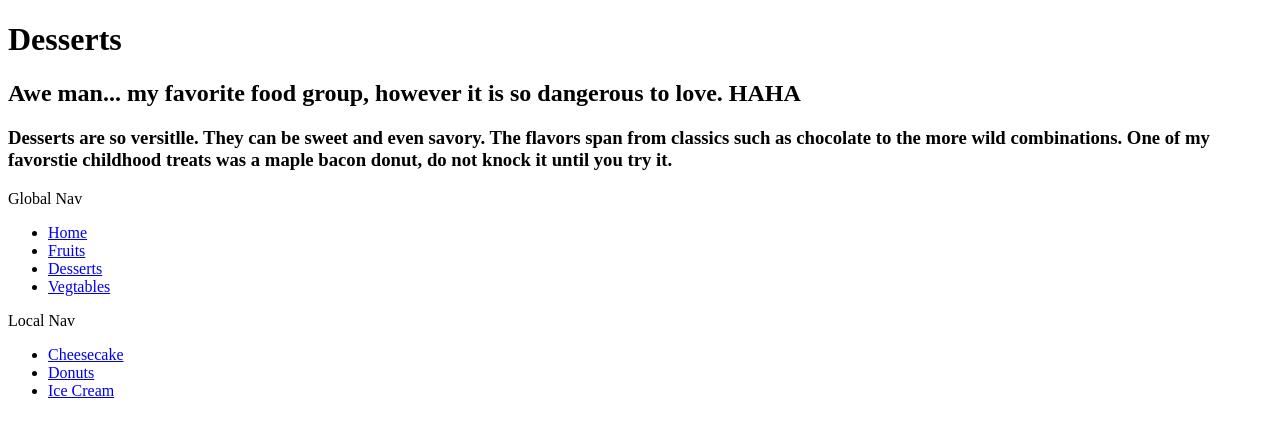
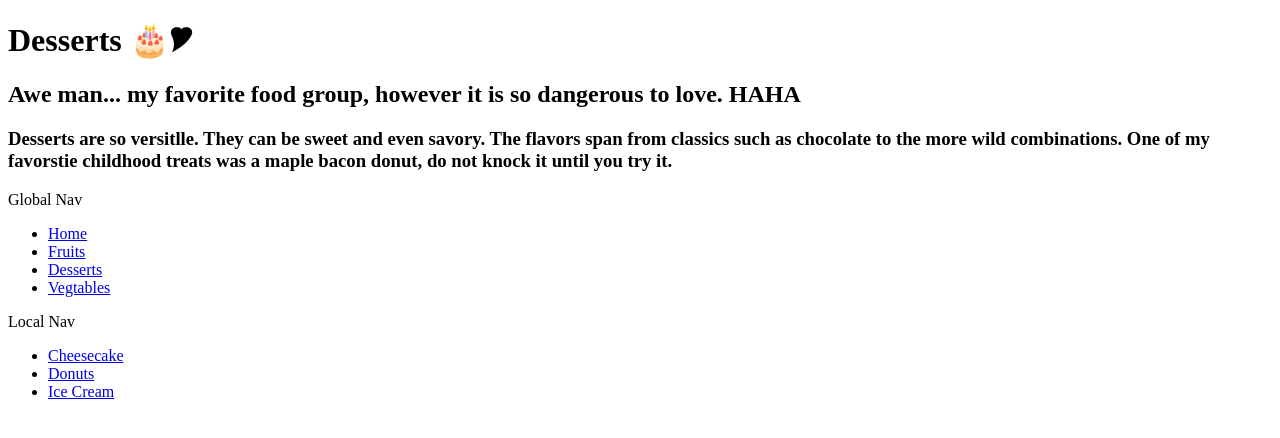
Before and after one commit to lailamonroe/exercise-2, a plain HTML site: page desserts/desserts.html in a window 1280 px wide. Drawn offline with Linux system fonts and the light colour scheme.

Commit message:
Update desserts.html

```diff
--- a/desserts/desserts.html
+++ b/desserts/desserts.html
@@ -3,10 +3,10 @@
     <head>
         <meta charset="UTF-8">
         <meta name="viewport" content="width=device-width, initial-scale=1.0">
-        <title>Desserts</title>
+        <title>&#127892;</title>
     </head>
     <body>
-        <h1>Desserts</h1>
+        <h1>Desserts &#127874;&#127892;</h1>
         <h2>Awe man... my favorite food group, however it is so dangerous to love. HAHA</h2>
         <h3>Desserts are so versitlle. They can be sweet and even savory. The flavors span from classics such as chocolate to the more wild combinations. One of my favorstie childhood treats was a maple bacon donut, do not knock it until you try it. </h3>
 
```
